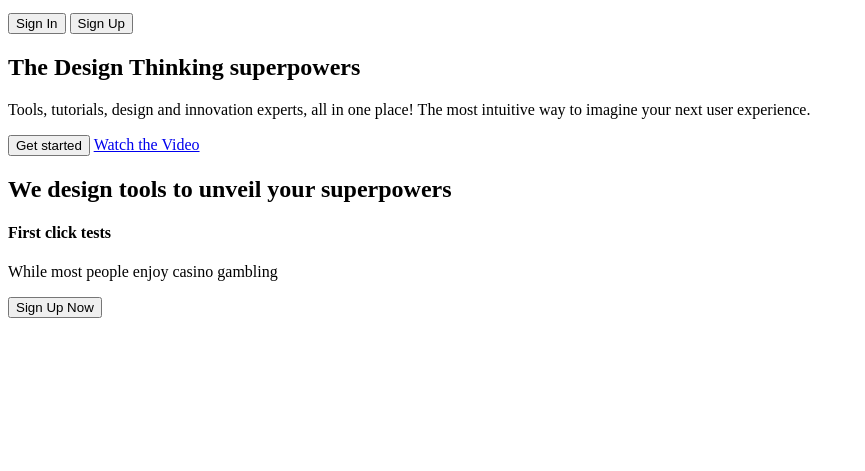
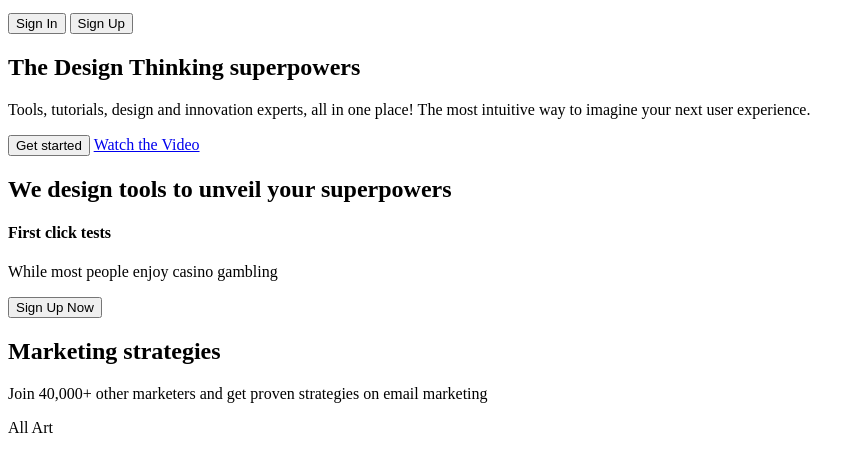
Before and after one commit to ilya-navumenka/friday-live-coding, a plain HTML site: page index.html in a window 1280 px wide. Shown: the part 117-588 px from the top of the page, without its empty margins (0-865 px from the left). Drawn offline with Linux system fonts and the light colour scheme.

Commit message:
feat: add section/strategies in html

```diff
--- a/index.html
+++ b/index.html
@@ -55,5 +55,17 @@
             </div>
         </div>
     </section>
+    <section class="strategies">
+        <div class="wrapper">
+            <h2>Marketing strategies</h2>
+            <p class="strategies_description">Join 40,000+ other marketers and get proven strategies on email marketing</p>
+            <div class="strategies__tags">
+                <span class="tagctag_selected">All</span>
+                <span class="tag tag_bordered">Art</span>
+                <!-- <span class="tag tag_bordered">Culture</span>
+                <span class="tag tag_bordered">Design</span> -->
+            </div>
+        </div>
+    </section>
 </body>
 </html>
```
